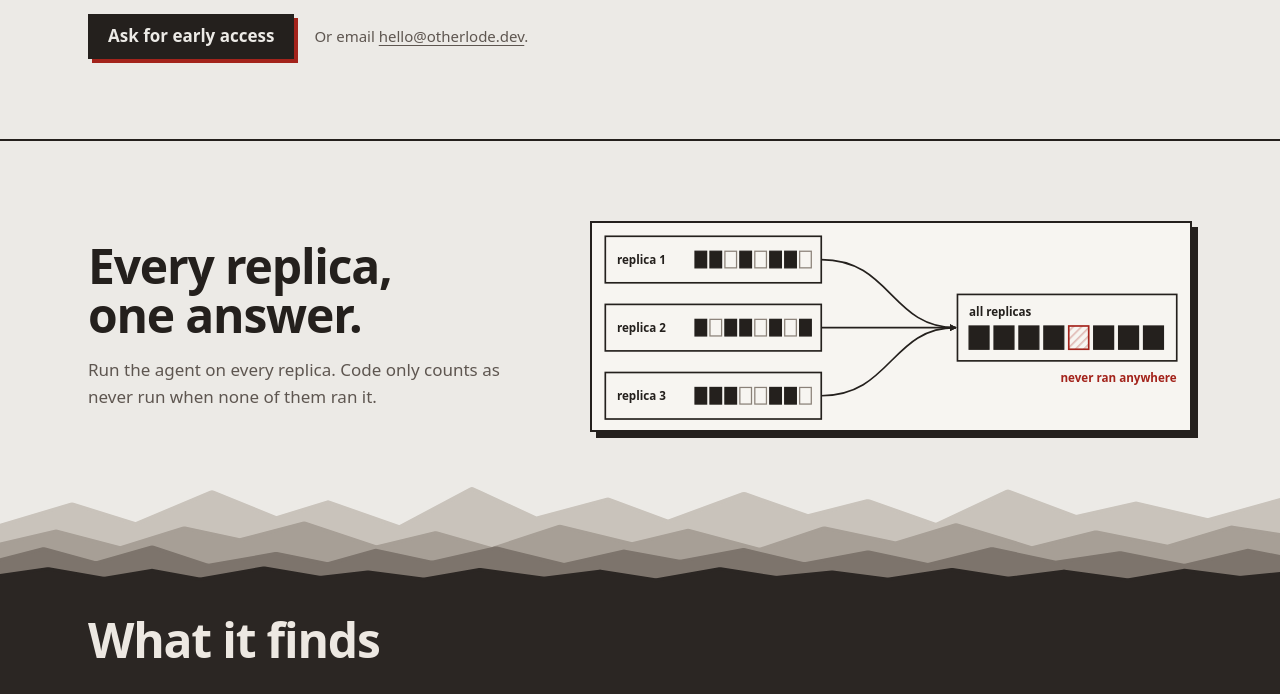
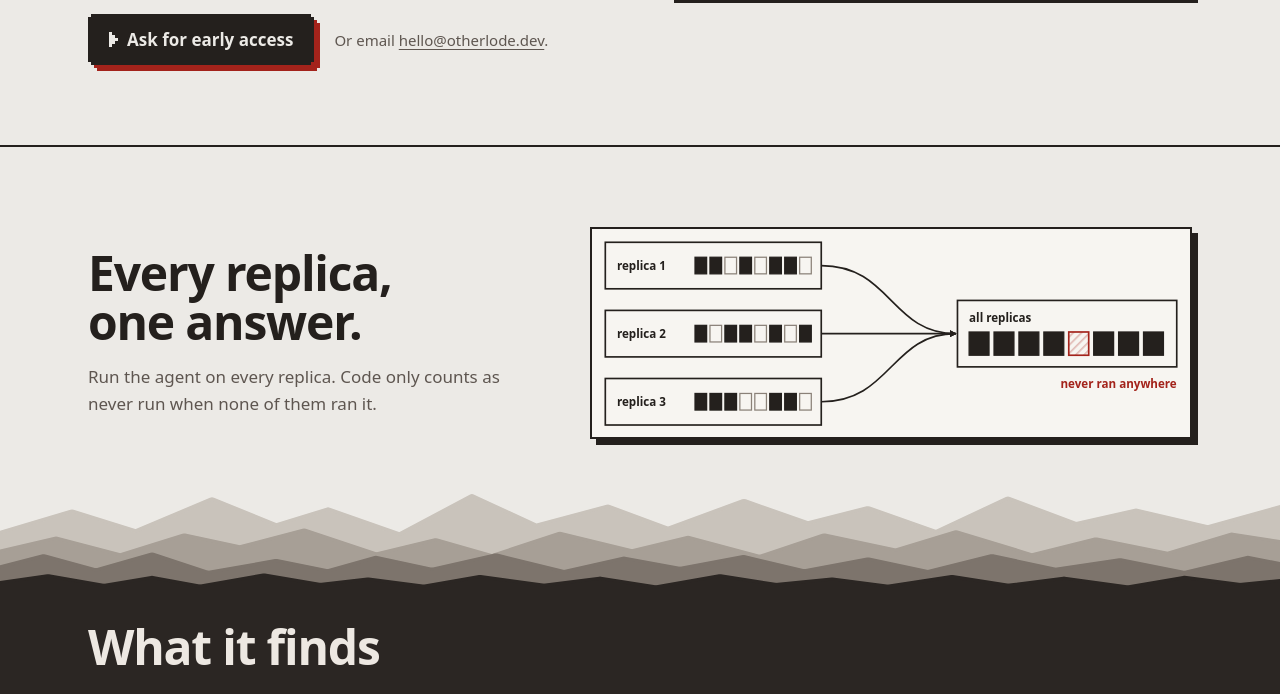
Before and after one commit to otherlodehq/otherlode.dev, an Astro site: page / in a window 1280 px wide. Shown: the part 527-1221 px from the top of the page. Built offline with nearby package versions, Linux system fonts and the light colour scheme; Astro itself is replaced by a stand-in of ours; some packages are replaced by stand-ins of ours.

Commit message:
Draw the buttons in the wordmark's 8-bit pixels
Buttons get notched corners and a stepped shadow on a 3px grid, and
sink into the shadow on hover and press. The early access buttons gain
a pixel start cursor that blinks on hover.

Co-Authored-By: Claude Opus 5.5 <noreply@anthropic.com>

```diff
--- /dev/null
+++ b/src/components/StartCursor.astro
@@ -0,0 +1,10 @@
+<svg
+  class="button-cursor"
+  viewBox="0 0 3 5"
+  width="9"
+  height="15"
+  shape-rendering="crispEdges"
+  aria-hidden="true"
+>
+  <path fill="currentColor" d="M0 0h1v5h-1zM1 1h1v3h-1zM2 2h1v1h-1z" />
+</svg>
--- a/src/pages/index.astro
+++ b/src/pages/index.astro
@@ -4,6 +4,7 @@ import CodeLines, { type CodeLine } from '../components/CodeLines.astro';
 import CodePathsFigure from '../components/CodePathsFigure.astro';
 import ReplicasFigure from '../components/ReplicasFigure.astro';
 import Ridge from '../components/Ridge.astro';
+import StartCursor from '../components/StartCursor.astro';
 import { agentRepo, contactEmail, earlyAccessHref, earlyAccessMailto } from '../lib/site';
 
 /** One row of a short list, such as an endpoint and its call count. A row with a verdict never ran. */
@@ -130,7 +131,7 @@ const security = [
           Java, Kotlin and Scala services.
         </p>
         <div class="mt-8 flex flex-col items-start gap-4 sm:flex-row sm:items-center sm:gap-5">
-          <a href={earlyAccessHref} class="button">Ask for early access</a>
+          <a href={earlyAccessHref} class="button"><StartCursor />Ask for early access</a>
           <p class="text-[0.9375rem] text-muted-foreground">
             Or email <a href={earlyAccessMailto} class="underline">{contactEmail}</a>.
           </p>
@@ -303,7 +304,7 @@ const security = [
         <div class="box-bar" aria-hidden="true"></div>
         <div class="flex flex-col items-start justify-between gap-6 p-6 sm:p-7 md:flex-row md:items-center">
           <h2 id="access-title" class="display text-[clamp(1.75rem,3.4vw,2.5rem)]">We're in early access.</h2>
-          <a href={earlyAccessHref} class="button shrink-0">Ask for early access</a>
+          <a href={earlyAccessHref} class="button shrink-0"><StartCursor />Ask for early access</a>
         </div>
       </div>
     </div>
--- a/src/styles/global.css
+++ b/src/styles/global.css
@@ -186,27 +186,72 @@
     stroke-linejoin: round;
   }
 
+  /* A button drawn in the wordmark's 3px pixels, with notched corners and
+     a stepped shadow it sinks into on hover and press. */
   .button {
+    --button-ring: 0 -3px 0 var(--ink), 0 3px 0 var(--ink), -3px 0 0 var(--ink), 3px 0 0 var(--ink);
+    --button-drop: 3px 6px 0 var(--signal), 9px 6px 0 var(--signal), 6px 3px 0 var(--signal), 6px 9px 0 var(--signal);
+    position: relative;
+    top: 0;
+    left: 0;
     display: inline-flex;
     align-items: center;
-    gap: 0.5rem;
-    border: 2px solid var(--ink);
+    gap: 0.5625rem;
+    margin: 3px;
+    border: 0;
     background-color: var(--foreground);
     color: var(--background);
-    box-shadow: 4px 4px 0 var(--signal);
-    padding: 0.625rem 1.125rem;
+    box-shadow: var(--button-ring), var(--button-drop);
+    padding: 0.75rem 1.125rem;
     font-weight: 700;
     text-decoration: none;
-    line-height: 1.2;
+    line-height: 1.3125rem;
   }
 
   .button:hover {
-    background-color: color-mix(in oklab, var(--foreground) 86%, var(--background));
+    top: 3px;
+    left: 3px;
+    --button-drop: 0 3px 0 var(--signal), 6px 3px 0 var(--signal), 3px 0 0 var(--signal), 3px 6px 0 var(--signal);
+  }
+
+  .button:active {
+    top: 6px;
+    left: 6px;
+    box-shadow: var(--button-ring);
+  }
+
+  .button:focus-visible {
+    outline-offset: 6px;
+    border-radius: 0;
   }
 
   .button-small {
     padding: 0.375rem 0.75rem;
-    box-shadow: 3px 3px 0 var(--signal);
+    --button-drop: 0 3px 0 var(--signal), 6px 3px 0 var(--signal), 3px 0 0 var(--signal), 3px 6px 0 var(--signal);
+  }
+
+  .button-small:hover,
+  .button-small:active {
+    top: 3px;
+    left: 3px;
+    box-shadow: var(--button-ring);
+  }
+
+  .button-cursor {
+    flex: none;
+  }
+
+  @media (prefers-reduced-motion: no-preference) {
+    .button:hover .button-cursor,
+    .button:focus-visible .button-cursor {
+      animation: button-cursor-blink 0.8s step-end infinite;
+    }
+  }
+
+  @keyframes button-cursor-blink {
+    50% {
+      visibility: hidden;
+    }
   }
 
   .field-label {
```
